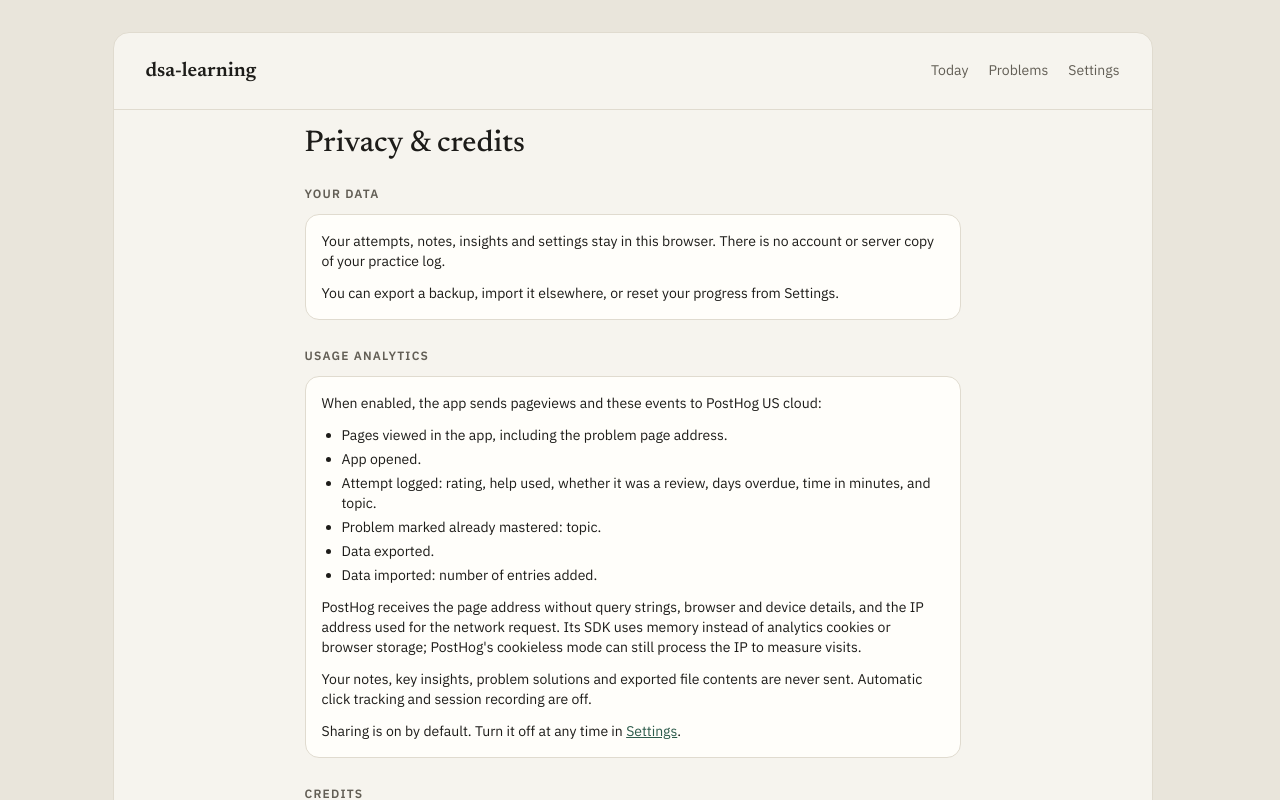
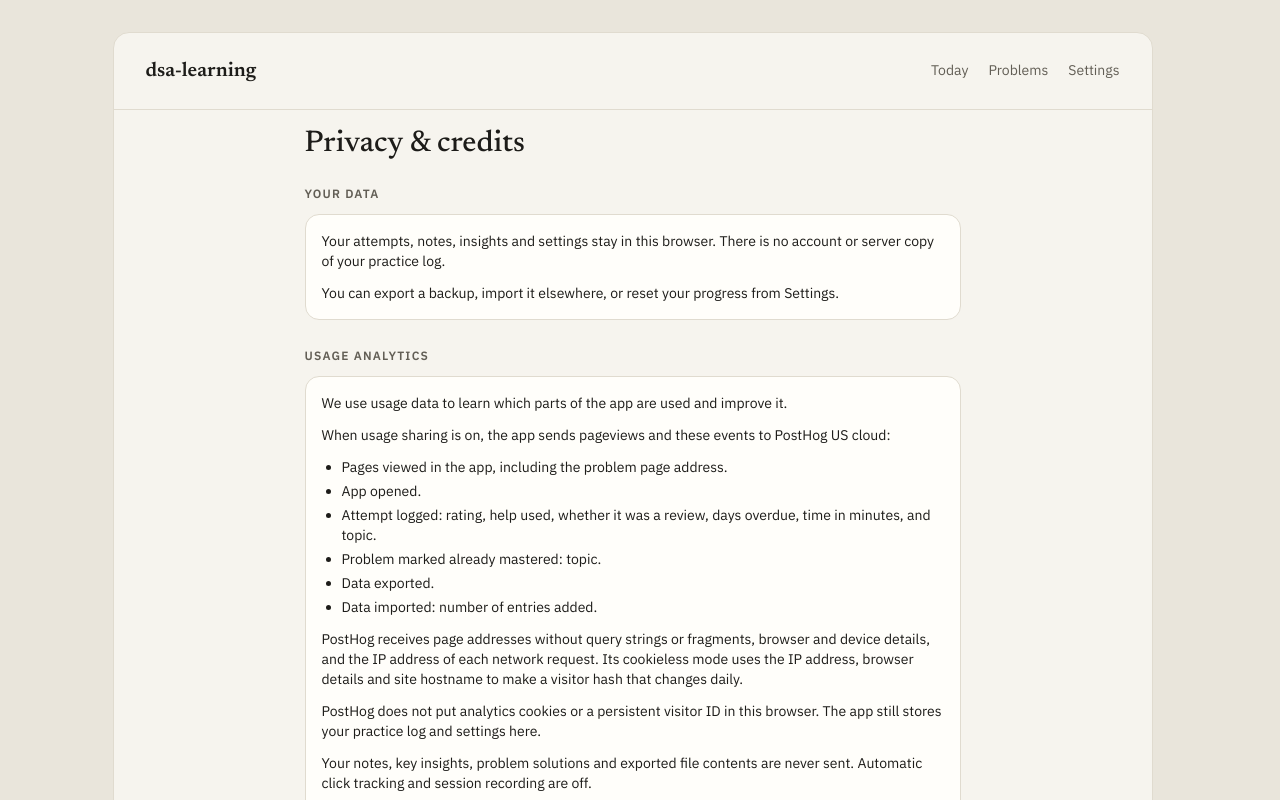
Before and after one commit to bernardosevero/dsa-learning, a React (Vite) app: page /privacy in a window 1280 px wide. Shown: the top 800 px of the page. Built offline with nearby package versions, Linux system fonts and the light colour scheme; no server answers.

Commit message:
📝 docs(privacy): clarify cookieless usage tracking
Co-authored-by: Bernardo Severo <bernardoseverosilveira@gmail.com>

```diff
--- a/src/ui/screens/privacy/PrivacyPage.tsx
+++ b/src/ui/screens/privacy/PrivacyPage.tsx
@@ -7,7 +7,7 @@ import { t } from "@/ui/shared/strings";
 
 const METADATA_REPO_URL = "https://github.com/neetcode-gh/leetcode";
 
-/** Privacy and credits for the anonymous, local-first app. */
+/** Privacy and credits for the local-first app. */
 export function PrivacyPage() {
   return (
     <>
@@ -24,6 +24,7 @@ export function PrivacyPage() {
         <section aria-labelledby="privacy-analytics-heading">
           <SectionLabel id="privacy-analytics-heading">{t.privacy.analytics}</SectionLabel>
           <Card className="space-y-3 p-4 text-sm">
+            <p>{t.privacy.analyticsPurpose}</p>
             <p>{t.privacy.analyticsIntro}</p>
             <ul className="list-disc space-y-1 pl-5">
               {t.privacy.events.map((event) => (
@@ -31,6 +32,7 @@ export function PrivacyPage() {
               ))}
             </ul>
             <p>{t.privacy.analyticsDetails}</p>
+            <p>{t.privacy.analyticsStorage}</p>
             <p>{t.privacy.neverCollected}</p>
             <p>
               {t.privacy.optOutBefore}{" "}
--- a/src/ui/shared/strings.ts
+++ b/src/ui/shared/strings.ts
@@ -179,7 +179,9 @@ export const en = {
     exportAndReset:
       "You can export a backup, import it elsewhere, or reset your progress from Settings.",
     analytics: "Usage analytics",
-    analyticsIntro: "When enabled, the app sends pageviews and these events to PostHog US cloud:",
+    analyticsPurpose: "We use usage data to learn which parts of the app are used and improve it.",
+    analyticsIntro:
+      "When usage sharing is on, the app sends pageviews and these events to PostHog US cloud:",
     events: [
       "Pages viewed in the app, including the problem page address.",
       "App opened.",
@@ -189,12 +191,15 @@ export const en = {
       "Data imported: number of entries added.",
     ],
     analyticsDetails:
-      "PostHog receives the page address without query strings, browser and device details, and the IP address used for the network request. Its SDK uses memory instead of analytics cookies or browser storage; PostHog's cookieless mode can still process the IP to measure visits.",
+      "PostHog receives page addresses without query strings or fragments, browser and device details, and the IP address of each network request. Its cookieless mode uses the IP address, browser details and site hostname to make a visitor hash that changes daily.",
+    analyticsStorage:
+      "PostHog does not put analytics cookies or a persistent visitor ID in this browser. The app still stores your practice log and settings here.",
     neverCollected:
       "Your notes, key insights, problem solutions and exported file contents are never sent. Automatic click tracking and session recording are off.",
     optOutBefore: "Sharing is on by default. Turn it off at any time in",
     settingsLink: "Settings",
-    optOutAfter: ".",
+    optOutAfter:
+      ". Turning sharing off stops future analytics events; it does not delete events already sent.",
     credits: "Credits",
     metadataBefore: "Problem titles, topics, difficulties, slugs and video IDs use metadata from",
     metadataSource: "neetcode-gh/leetcode",
```
